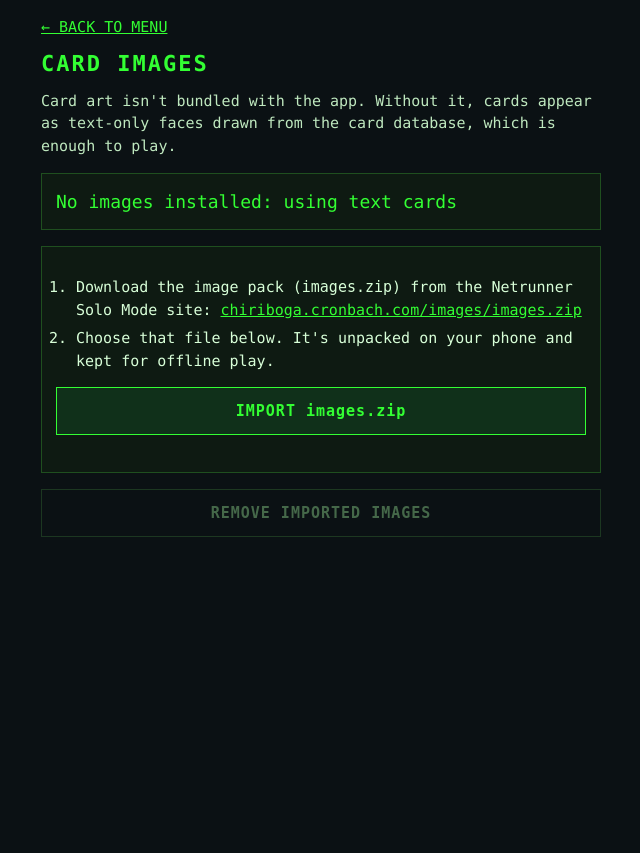
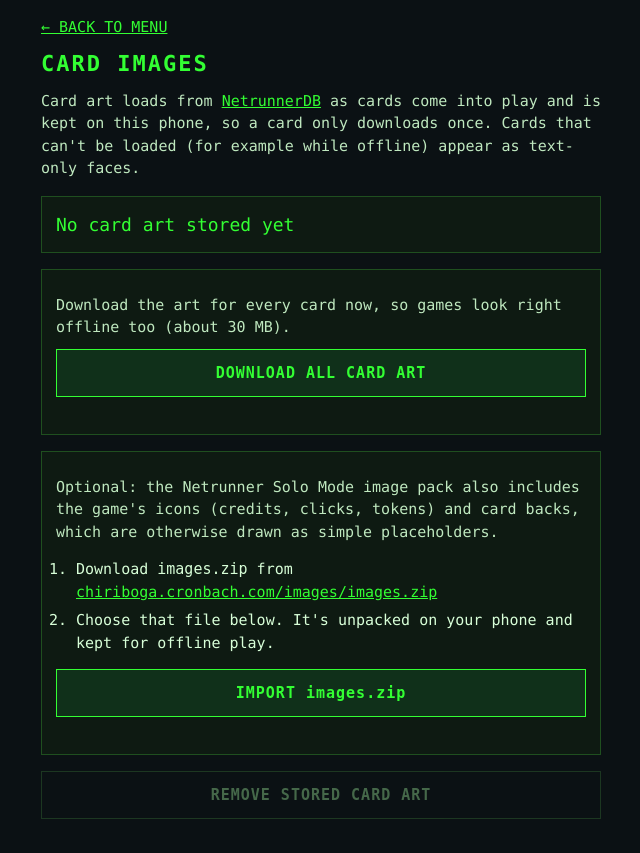
Before and after one commit to NamalD/anra, a PHP site: page /setup.html in a window 1280 px wide. Shown: the whole page, without its empty margins (319-959 px from the left). Before the commit the page ends 537 px from the top, so only its background shows below. Run offline with PHP 8.4, Linux system fonts and the light colour scheme.

Commit message:
Load card art from NetrunnerDB
The service worker now fetches each card's art from the NetrunnerDB
image URL in carddata.json (with CORS, so it can be a WebGL texture)
the first time it's needed, and stores it for offline use. Text cards
remain the fallback. The Card Images page gains a download-all button
for offline play; the art-pack import stays as an option for the
game's icons and card backs. The main-menu import banner is removed.

Co-Authored-By: Claude Opus 5.5 <noreply@anthropic.com>
Claude-Session: https://claude.ai/code/session_01VgjJv7U5GCjhCVTE6KFRQ5

```diff
--- a/mobile/setup.html
+++ b/mobile/setup.html
@@ -18,7 +18,7 @@
     main { max-width: 560px; margin: 0 auto; }
     h1 { color: var(--green); font-size: 22px; letter-spacing: 2px; margin: 8px 0 4px; }
     p { margin: 10px 0; color: #bfe8bf; }
-    a { color: var(--green); }
+    a { color: var(--green); overflow-wrap: anywhere; }
     ol { padding-left: 20px; } li { margin: 6px 0; }
     .panel { border: 1px solid #1f4f1f; padding: 14px; margin: 16px 0; background: #0e1a12; }
     .status { font-size: 18px; color: var(--green); }
@@ -31,31 +31,39 @@
     button:disabled { opacity: .5; }
     input[type=file] { display: none; }
     progress { width: 100%; height: 14px; accent-color: var(--green); }
-    #log { white-space: pre-wrap; color: var(--muted); font-size: 13px; min-height: 1em; }
+    .log { white-space: pre-wrap; color: var(--muted); font-size: 13px; min-height: 1em; }
   </style>
 </head>
 <body>
 <main>
   <a href="../index.html">← BACK TO MENU</a>
   <h1>CARD IMAGES</h1>
-  <p>Card art isn't bundled with the app. Without it, cards appear as text-only faces drawn from the card database, which is enough to play.</p>
+  <p>Card art loads from <a href="https://netrunnerdb.com" rel="noopener">NetrunnerDB</a> as cards come into play and is kept on this phone, so a card only downloads once. Cards that can't be loaded (for example while offline) appear as text-only faces.</p>
 
   <div class="panel">
     <div class="status" id="status">Checking…</div>
   </div>
 
   <div class="panel">
+    <p>Download the art for every card now, so games look right offline too (about 30&nbsp;MB).</p>
+    <button id="all">DOWNLOAD ALL CARD ART</button>
+    <progress id="all-progress" value="0" max="1" hidden></progress>
+    <div id="all-log" class="log"></div>
+  </div>
+
+  <div class="panel">
+    <p>Optional: the Netrunner Solo Mode image pack also includes the game's icons (credits, clicks, tokens) and card backs, which are otherwise drawn as simple placeholders.</p>
     <ol>
-      <li>Download the image pack (<code>images.zip</code>) from the Netrunner Solo Mode site: <a href="https://chiriboga.cronbach.com/images/images.zip" rel="noopener">chiriboga.cronbach.com/images/images.zip</a></li>
+      <li>Download <code>images.zip</code> from <a href="https://chiriboga.cronbach.com/images/images.zip" rel="noopener">chiriboga.cronbach.com/images/images.zip</a></li>
       <li>Choose that file below. It's unpacked on your phone and kept for offline play.</li>
     </ol>
     <label class="button" for="zip">IMPORT images.zip</label>
     <input type="file" id="zip" accept=".zip,application/zip">
     <progress id="progress" value="0" max="1" hidden></progress>
-    <div id="log"></div>
+    <div id="log" class="log"></div>
   </div>
 
-  <button class="secondary" id="clear">REMOVE IMPORTED IMAGES</button>
+  <button class="secondary" id="clear">REMOVE STORED CARD ART</button>
 </main>
 
 <script>
@@ -67,7 +75,7 @@ const TYPES = { png: "image/png", jpg: "image/jpeg", jpeg: "image/jpeg", gif: "i
 async function refresh() {
   if (!("caches" in window)) { $("status").textContent = "This browser can't store images offline."; return; }
   const keys = await (await caches.open(CACHE)).keys();
-  $("status").textContent = keys.length ? `${keys.length} images installed ✓` : "No images installed: using text cards";
+  $("status").textContent = keys.length ? `${keys.length} images stored on this phone` : "No card art stored yet";
   $("clear").disabled = !keys.length;
 }
 
@@ -160,9 +168,48 @@ $("zip").addEventListener("change", async (ev) => {
 });
 
 $("clear").addEventListener("click", async () => {
-  if (!confirm("Remove all imported card images from this device?")) return;
+  if (!confirm("Remove all stored card art from this device? It will download again as needed.")) return;
   await caches.delete(CACHE);
-  $("log").textContent = "Imported images removed.";
+  $("log").textContent = "Stored card art removed.";
+  refresh();
+});
+
+// Requesting each card's image through the service worker downloads and
+// stores it; text placeholders come back as SVG, which counts as a miss.
+$("all").addEventListener("click", async () => {
+  if (!navigator.serviceWorker || !navigator.serviceWorker.controller) {
+    $("all-log").textContent = "Reload this page, then try again.";
+    return;
+  }
+  $("all").disabled = true;
+  const progress = $("all-progress");
+  progress.hidden = false;
+  try {
+    const data = await (await fetch(new URL("carddata/carddata.json", BASE))).json();
+    const codes = data.data.map((c) => c.code);
+    progress.max = codes.length;
+    let done = 0, ok = 0;
+    const next = async () => {
+      while (codes.length) {
+        const code = codes.shift();
+        try {
+          const res = await fetch(new URL(`images/${code}.png`, BASE));
+          const type = res.headers.get("content-type") || "";
+          if (res.ok && type.startsWith("image/") && !type.includes("svg")) ok++;
+        } catch (e) {}
+        progress.value = ++done;
+        $("all-log").textContent = `${done} / ${progress.max}`;
+      }
+    };
+    await Promise.all(Array.from({ length: 6 }, next));
+    $("all-log").textContent = ok === done
+      ? `Done: art for all ${ok} cards is stored.`
+      : `Stored art for ${ok} of ${done} cards. The rest will show as text cards${ok ? "" : " (check your connection)"}.`;
+  } catch (e) {
+    $("all-log").textContent = "Download failed: " + e.message;
+  }
+  progress.hidden = true;
+  $("all").disabled = false;
   refresh();
 });
 
```
Also changed, not shown: mobile/mobile.css (+0 -35 lines), mobile/mobile.js (+0 -17 lines), mobile/sw.js (+43 -10 lines), README.md.
